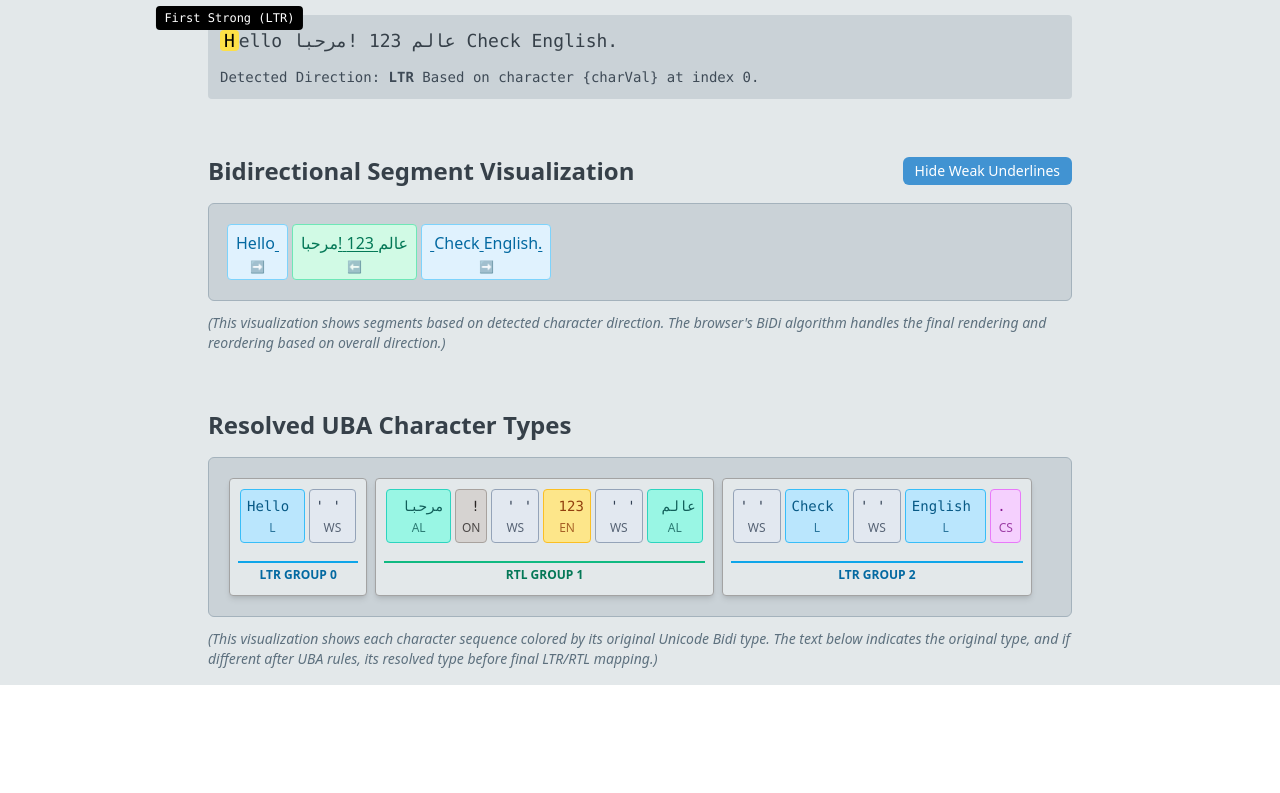
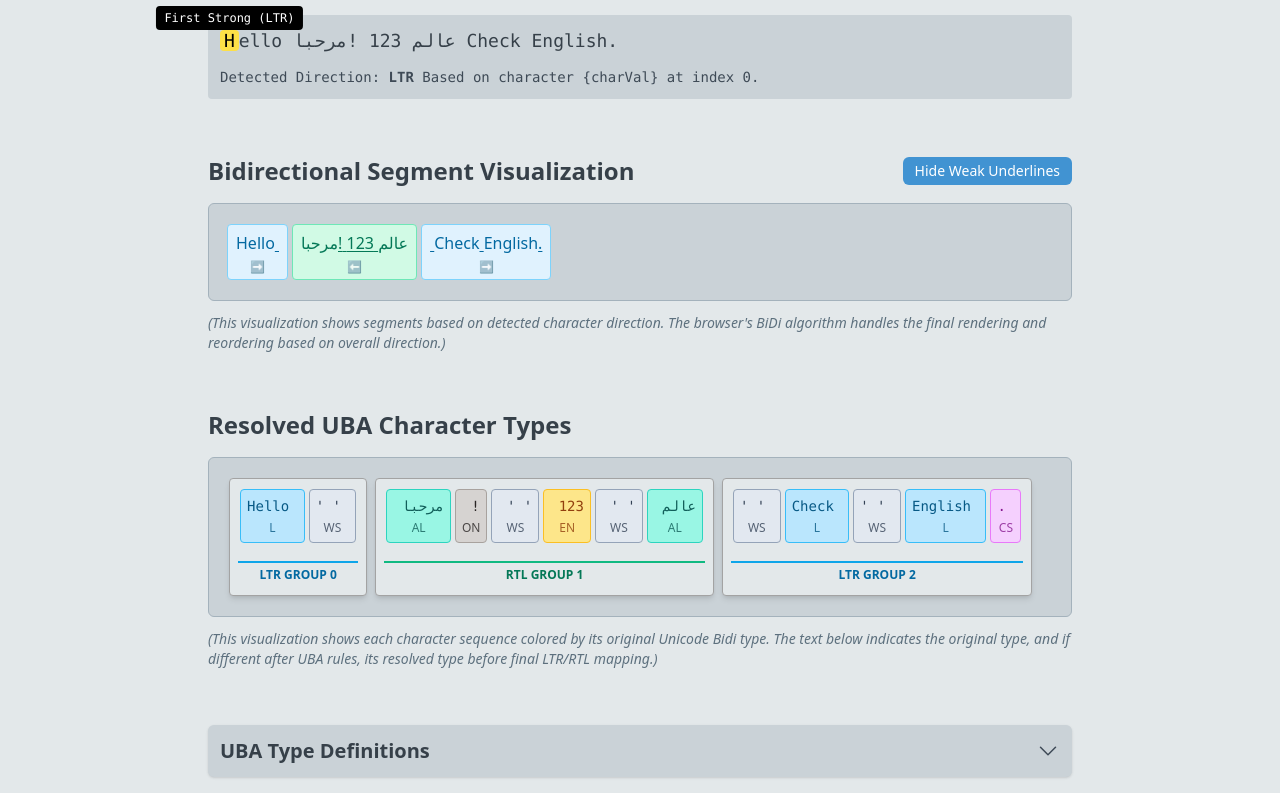
Before and after one commit to ttommyth/tommyis.me, a Next.js app: page /en/rtl-sandbox in a window 1280 px wide. Shown: the part 703-1496 px from the top of the page. Before the commit the page ends 1388 px from the top, so only its background shows below. Built offline with nearby package versions, Linux system fonts and the light colour scheme.

Commit message:
feat: enhance RTL sandbox

```diff
--- a/src/app/[locale]/rtl-sandbox/page.tsx
+++ b/src/app/[locale]/rtl-sandbox/page.tsx
@@ -15,6 +15,8 @@ import {
   ArrowLongRightIcon,
   ArrowsRightLeftIcon,
 } from '@heroicons/react/24/outline'; // Assuming Heroicons are available
+import { ChevronDownIcon } from '@heroicons/react/24/solid'; // Added for expand/collapse
+import { AnimatePresence, motion } from 'framer-motion'; // Added for animations
 import { useLocale, useTranslations } from 'next-intl';
 
 // Placeholder for direction detection utilities
@@ -50,6 +52,7 @@ export default function RtlSandboxPage() {
     useState<FirstStrongCharInfo | null>(null);
   const [bidiSegments, setBidiSegments] = useState<BiDiSegment[]>([]);
   const [showWeakUnderlines, setShowWeakUnderlines] = useState<boolean>(true);
+  const [definitionsExpanded, setDefinitionsExpanded] = useState(false); // State for definitions section
 
   useEffect(() => {
     if (inputText) {
@@ -268,8 +271,17 @@ export default function RtlSandboxPage() {
       ON: 'bg-stone-300 dark:bg-stone-600 text-stone-800 dark:text-stone-200 border-stone-400 dark:border-stone-500', // Other Neutral
     };
 
-    const mirroredChars = ['(', ')', '[', ']', '{', '}', '<', '>'];
-    const neutralTypes: UbaBidiType[] = [
+    const mirroredChars: ReadonlyArray<string> = [
+      '(',
+      ')',
+      '[',
+      ']',
+      '{',
+      '}',
+      '<',
+      '>',
+    ];
+    const neutralTypes: ReadonlyArray<UbaBidiType> = [
       'ON',
       'WS',
       'CS',
@@ -337,9 +349,9 @@ export default function RtlSandboxPage() {
                 ) {
                   titleText += `\\nResolved: ${UBA_TYPE_DEFINITIONS[chunk.resolvedType] || chunk.resolvedType}`;
                 }
-                if (chunkIsUniformlyMirrored) {
+                if (chunkIsUniformlyMirrored && isRtlSegment) {
                   titleText += '\\n(Mirrored)';
-                } else if (chunkContainsAnyMirroredChar) {
+                } else if (chunkContainsAnyMirroredChar && isRtlSegment) {
                   titleText += '\\n(Contains mirrored characters)';
                 }
 
@@ -350,22 +362,19 @@ export default function RtlSandboxPage() {
                     className={`inline-flex flex-col items-center p-1.5 m-0.5 rounded border text-xs ${
                       typeToColorMap[chunk.originalType] || typeToColorMap.ON // Fallback to ON color
                     } min-w-[2em] min-h-[3.5em] justify-center ${
-                      chunkIsUniformlyMirrored
+                      chunkIsUniformlyMirrored && isRtlSegment
                         ? 'ring-2 ring-orange-500 ring-inset'
                         : ''
                     }`}
                   >
                     <span className="font-mono text-sm whitespace-pre-wrap">
-                      {chunkIsUniformlyMirrored || !chunkContainsAnyMirroredChar
-                        ? chunkText === ' '
-                          ? "' '"
-                          : chunkText
-                        : chunkText.split('').map((char, charInnerIdx) => (
+                      {/* Reverted to original character display logic, but kept highlighting for mirrored context */}
+                      {chunkText.split('').map((char, charInnerIdx) => (
                         <span
                           key={charInnerIdx}
                           className={
                             isRtlSegment && mirroredChars.includes(char)
-                                  ? 'font-bold text-orange-600 dark:text-orange-400'
+                              ? 'font-bold text-orange-600 dark:text-orange-400' // Style if char is mirrored in RTL context
                               : ''
                           }
                         >
@@ -544,6 +553,60 @@ export default function RtlSandboxPage() {
           ({t('resolvedTypesNote')})
         </p>
       </section>
+
+      {/* UBA Type Definitions Section */}
+      <section className="py-4">
+        <motion.header
+          initial={false}
+          onClick={() => setDefinitionsExpanded(!definitionsExpanded)}
+          className="flex items-center justify-between cursor-pointer p-3 bg-base-200 dark:bg-base-700 hover:bg-base-300 dark:hover:bg-base-600 rounded-md shadow transition-colors"
+          aria-expanded={definitionsExpanded}
+        >
+          <h2 className="text-xl font-semibold">
+            {t('ubaTypeDefinitionsTitle')}{' '}
+            {/* Assuming you'll add this translation */}
+          </h2>
+          <motion.div
+            animate={{ rotate: definitionsExpanded ? 180 : 0 }}
+            transition={{ duration: 0.2 }}
+          >
+            <ChevronDownIcon className="w-6 h-6 text-base-700 dark:text-base-300" />
+          </motion.div>
+        </motion.header>
+        <AnimatePresence initial={false}>
+          {definitionsExpanded && (
+            <motion.section
+              key="definitions-content"
+              initial="collapsed"
+              animate="open"
+              exit="collapsed"
+              variants={{
+                open: { opacity: 1, height: 'auto', marginTop: '1rem' },
+                collapsed: { opacity: 0, height: 0, marginTop: '0rem' },
+              }}
+              transition={{ duration: 0.3, ease: [0.04, 0.62, 0.23, 0.98] }}
+              className="overflow-hidden"
+            >
+              <div className="p-4 border border-t-0 border-default rounded-b-md bg-base-100 dark:bg-base-800">
+                <dl className="grid grid-cols-1 md:grid-cols-2 gap-x-6 gap-y-4">
+                  {Object.entries(UBA_TYPE_DEFINITIONS).map(
+                    ([type, description]) => (
+                      <div key={type} className="break-inside-avoid">
+                        <dt className="font-semibold text-primary-600 dark:text-primary-400">
+                          {type}
+                        </dt>
+                        <dd className="text-sm text-base-700 dark:text-base-300">
+                          {description}
+                        </dd>
+                      </div>
+                    ),
+                  )}
+                </dl>
+              </div>
+            </motion.section>
+          )}
+        </AnimatePresence>
+      </section>
     </div>
   );
 }
--- a/src/i18n/messages/en.json
+++ b/src/i18n/messages/en.json
@@ -254,6 +254,7 @@
     "loadLtrFirst": "LTR First",
     "loadNeutralFirst": "Neutral First",
     "loadMixedComplex": "Complex Mixed",
-    "exampleMixedComplexRtlFirst": "Complex RTL Start"
+    "exampleMixedComplexRtlFirst": "Complex RTL Start",
+    "ubaTypeDefinitionsTitle": "UBA Type Definitions"
   }
 }
--- a/src/utils/directionality.ts
+++ b/src/utils/directionality.ts
@@ -128,8 +128,10 @@ function getUbaBidiType(char: string): UbaBidiType {
   // Common Punctuation and Symbols (very simplified, UBA is more granular)
   // CS (Common Separator): , . / : ;
   if ([',', '.', ':', ';'].includes(char)) return 'CS';
-  // Treat markup-like symbols as LTR for visualization stability within segments
-  if (['<', '>', '/'].includes(char)) return 'L';
+  // Treat markup-like symbols as LTR for visualization stability within segments -- REMOVED for < > /
+  // if (['<', '>', '/'].includes(char)) return 'L';
+  // Let '/' be ON for now. < and > will also become ON by falling through.
+  if (char === '/') return 'ON'; // Explicitly making / ON, was L implicitly via the removed line.
 
   // ES (European Separator): Used between EN, like a decimal point. Often same as CS.
   // ET (European Terminator): $, %, #, degree sign etc. Often used with EN.
@@ -241,9 +243,6 @@ export function analyzeBiDiSegments(
           chunks[m].resolvedType === chunks[k].resolvedType
         ) {
           chunks[i].resolvedType = chunks[k].resolvedType; // e.g. EN CS EN -> EN EN EN
-        } else if (m === chunks.length) {
-          // CS/ES is at the end after a number
-          chunks[i].resolvedType = chunks[k].resolvedType; // e.g. EN CS -> EN EN
         }
       }
     }
@@ -337,17 +336,35 @@ export function analyzeBiDiSegments(
           break;
         }
       }
-      let finalNeutralResolvedType: UbaBidiType =
-        paragraphBaseDirection === 'ltr' ? 'L' : 'R'; // Default to paragraph dir
+
+      // Determine the neutral's resolved type based on UBA rules N1 and N2
+      let finalNeutralResolvedType: UbaBidiType;
       if (
         prevStrongResolvedType &&
         prevStrongResolvedType === nextStrongResolvedType
       ) {
+        // N1: A sequence of neutrals takes the direction of the surrounding strong characters
+        // if the strong characters are of the same direction. (e.g. L + ON + L => L + L + L)
         finalNeutralResolvedType = prevStrongResolvedType;
+      } else {
+        // N2: Otherwise (strong types differ, or strong type on only one side, or no strong types at all),
+        // the neutral sequence takes the paragraph embedding level (paragraph direction).
+        // (e.g. L + ON + R => L + P + R; L + ON => L + P; ON + L => P + L, where P = paragraph direction)
+        finalNeutralResolvedType = paragraphBaseDirection === 'ltr' ? 'L' : 'R';
       }
       chunk.resolvedType = finalNeutralResolvedType;
     }
   }
+
+  // DEBUGGING: Log paragraphBaseDirection and last few chunks after N-rules
+  console.log(
+    '[BiDi Debug] After N-rules: paragraphBaseDirection:',
+    paragraphBaseDirection,
+  );
+  console.log(
+    '[BiDi Debug] Last 5 chunks:',
+    JSON.parse(JSON.stringify(chunks.slice(-5))),
+  );
 
   // 2. Group chunks into BiDiSegments based on final resolved direction
   const finalSegments: BiDiSegment[] = [];
```
Lines whose indentation alone changed are shown as unchanged.
